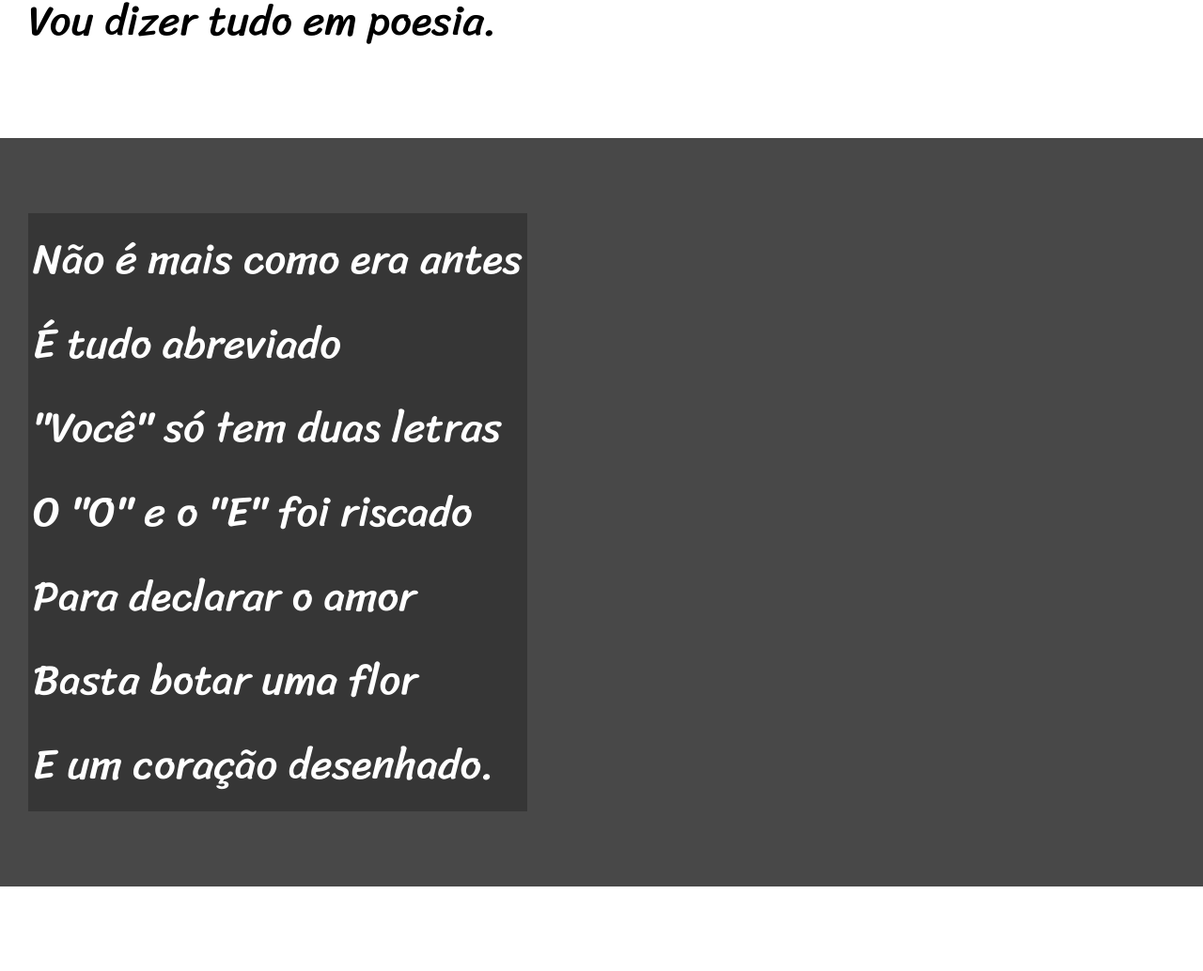
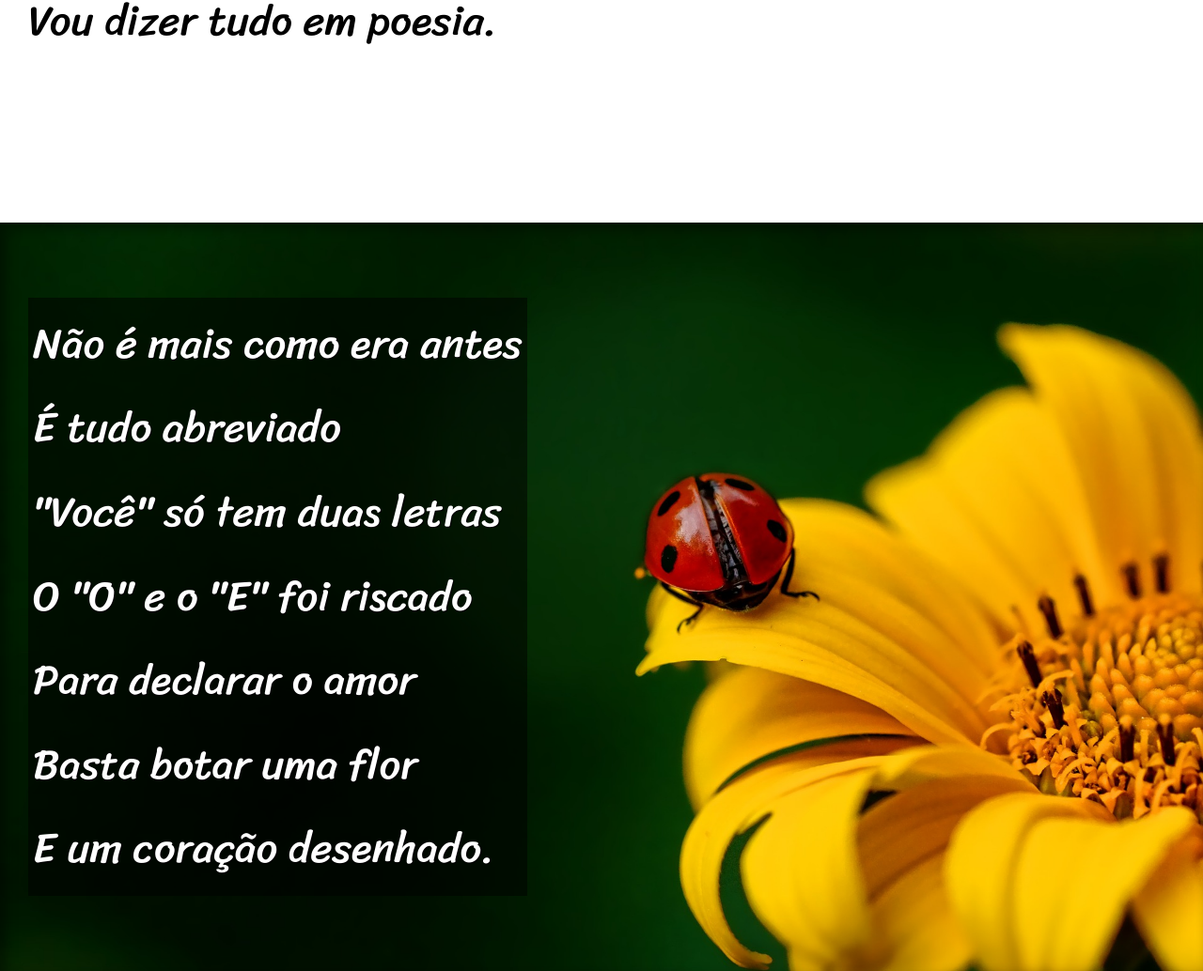
Before and after one commit to andregu14/html-css, a plain HTML site: page desafios/d012/index.html in a window 1280 px wide. Shown: the part 900-1934 px from the top of the page at 94% size. Drawn offline with Linux system fonts and the light colour scheme.

Commit message:
criação efeito parallax simples

```diff
--- a/desafios/d012/estilo/style.css
+++ b/desafios/d012/estilo/style.css
@@ -58,6 +58,10 @@ section {
     font-size: 3.5vw;
 }
 
+section > p {
+    padding-bottom: 2em;
+}
+
 section.normal {
     background-color: white;
     color: black;
@@ -66,12 +70,26 @@ section.normal {
 section.imagem {
     background-color: rgb(72, 72, 72);
     color: white;
+    box-shadow: inset 6px 6px 13px 0px rgba(0, 0, 0, 0.432);
+    background-attachment:  fixed;
 }
 
 section.imagem > p {
     display: inline-block;
     padding: 5px;
-    background-color: rgba(0, 0, 0, 0.252);
+    background-color: rgba(0, 0, 0, 0.515);
+    text-shadow: 1px 1px 0px black;
+}
+
+section#img01 {
+    background-image: url(../imagens/background001.jpg);
+    background-position: right center;
+    background-size: cover;
+}
+
+section#img02 {
+    background-image: url(../imagens/background002.jpg);
+    background-size: cover;
 }
 
 footer {
--- a/desafios/d012/index.html
+++ b/desafios/d012/index.html
@@ -30,7 +30,7 @@
         </p>
     </section>
 
-    <section class="imagem">
+    <section class="imagem" id="img01">
         <p>
             Não é mais como era antes <br>
             É tudo abreviado <br>
@@ -64,7 +64,7 @@
         </p>
     </section>
 
-    <section class="imagem">
+    <section class="imagem" id="img02">
         <p>
             Tenho saudade das cartas <br>
             Escritas com a própria mão <br>
```
